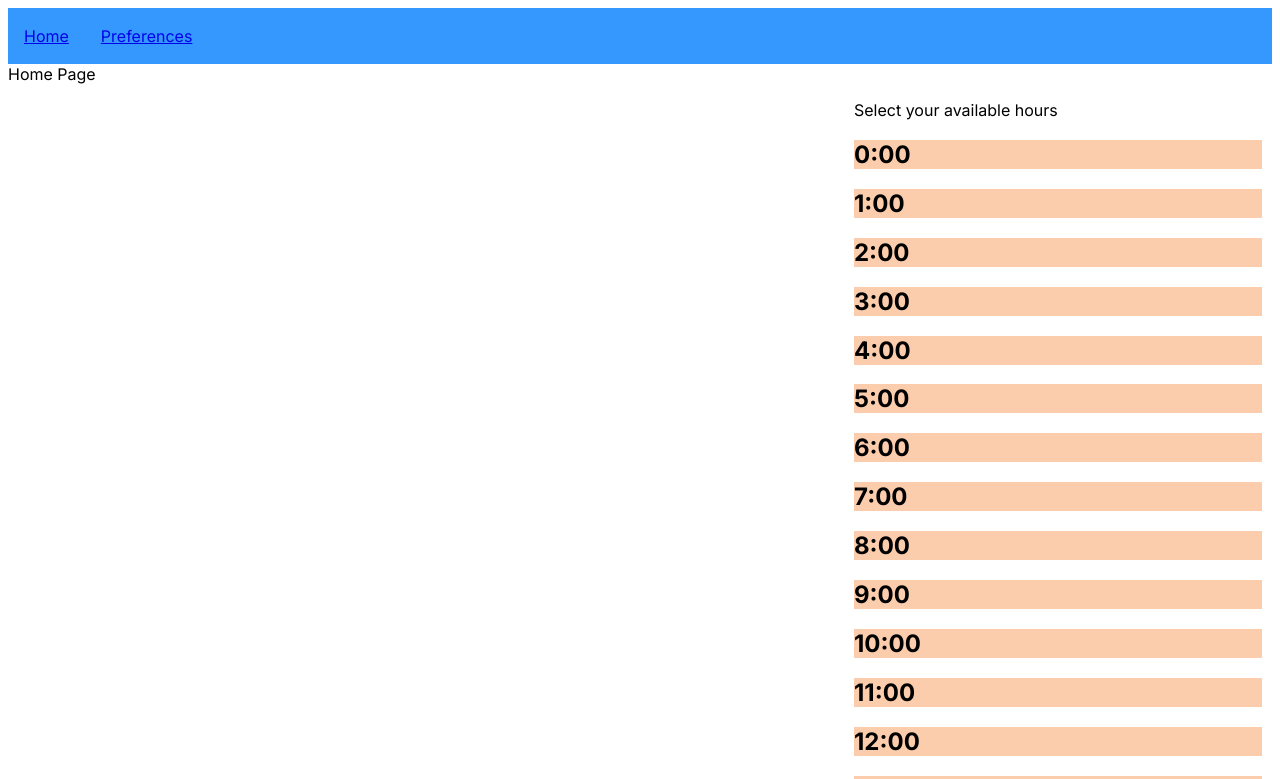
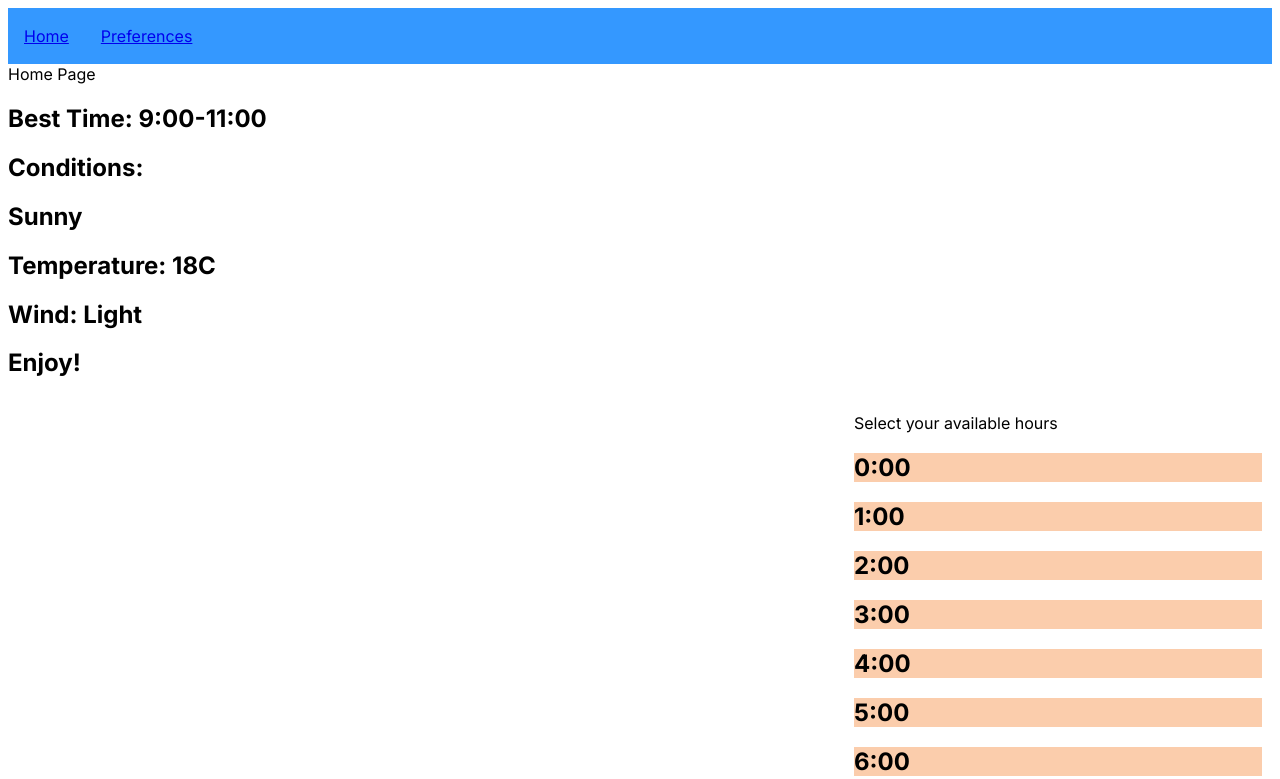
Before and after one commit to dayqiu22/sun-bather, a Next.js app: page /home in a window 1280 px wide. Shown: the top 779 px of the page. Built offline with nearby package versions, Linux system fonts and the light colour scheme.

Commit message:
Added reco

```diff
--- a/src/app/home/page.tsx
+++ b/src/app/home/page.tsx
@@ -1,21 +1,27 @@
 import Schedule from "../ui/home/schedule";
 
 import { Grid, Col } from 'rsuite';
+import Reco from "../ui/home/reco.tsx"
 
 export default function Page() {
+    const weatherDataPlaceholder = {
+        timeSpan: '9:00-11:00',
+        cloudCover: "Sunny",
+        temperature: '18C',
+        wind: 'Light'
+    }
 
 
 
     return (
         <>
             <div>Home Page</div>
+            <Reco weatherData={weatherDataPlaceholder}/>
 
             <Grid fluid>
                 <Col md={8} xsOffset={16}>
                     {<Schedule/>}
                 </Col>
-
-
             </Grid>
 
 
--- /dev/null
+++ b/src/app/ui/home/reco.tsx
@@ -0,0 +1,21 @@
+export default function Reco({ weatherData }) {
+    // Destructure the properties from weatherData for easier access
+    const { timeSpan, cloudCover, temperature, wind } = weatherData;
+
+    return (
+      <>
+        <div>
+            <h2>{`Best Time: ${timeSpan}`}</h2>
+        </div>
+        <div>
+            <h2>Conditions: </h2>
+            <h2>{cloudCover}</h2>
+            <h2>{`Temperature: ${temperature}`}</h2>
+            <h2>{`Wind: ${wind}`}</h2>
+        </div>
+        <div>
+            <h2>Enjoy!</h2>
+        </div>
+      </>
+    );
+  }
--- a/src/app/ui/preferences/selection.tsx
+++ b/src/app/ui/preferences/selection.tsx
@@ -1,9 +1,9 @@
 import { Radio, RadioGroup } from 'rsuite';
-import { Input, InputGroup } from 'rsuite';
+import { Input, InputGroup, Col } from 'rsuite';
 
 export default function Selection() {
     return (
-        <div>
+        <Col>
             <div>
                 Ideal Temperature
                 <InputGroup>
@@ -35,6 +35,6 @@ export default function Selection() {
                     <Radio value="yes">Tolerable</Radio>
                 </RadioGroup>
             </div>
-        </div>
+        </Col>
     );
 }
```
